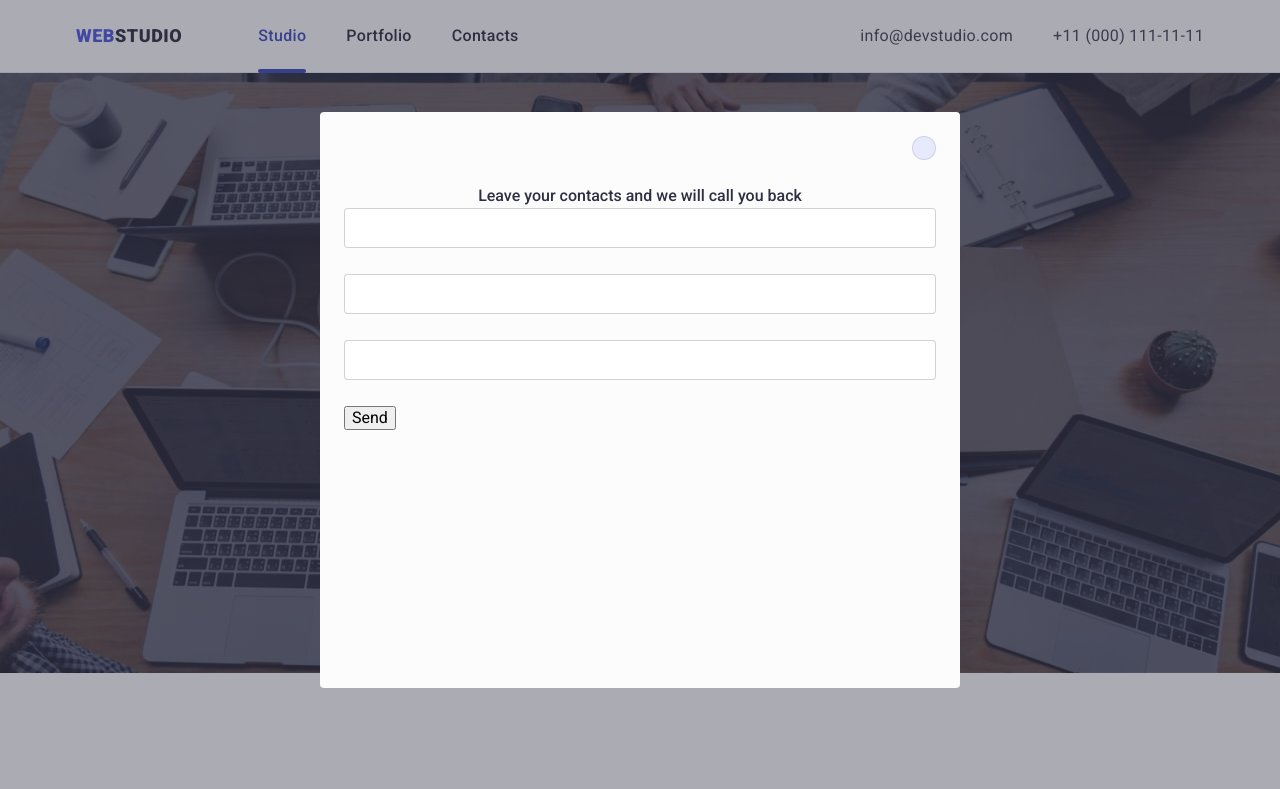
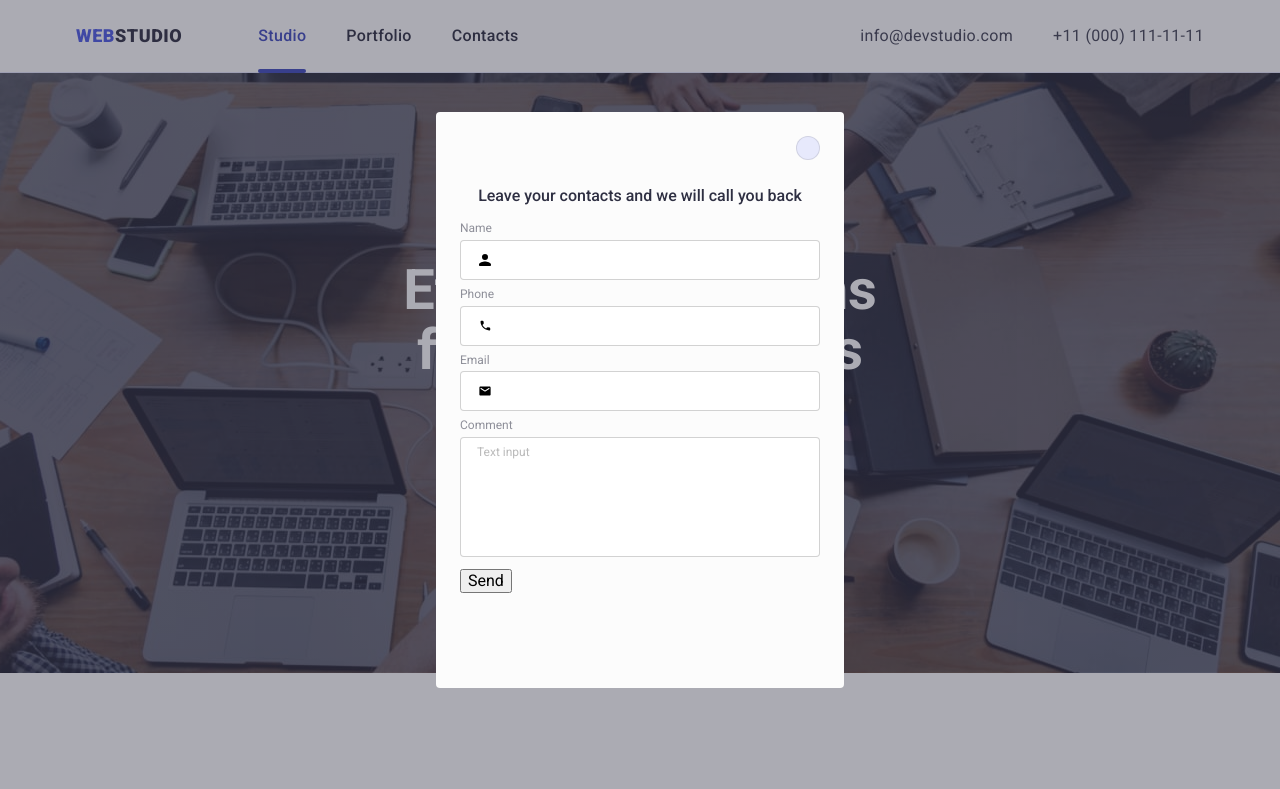
Before and after one commit to IhorGevci/goit-markup-hw-06, a plain HTML site: page index.html in a window 1280 px wide. Both pictures are taken after a click on the button "Order Service". Shown: the top 789 px of the page. Drawn offline with nearby package versions, Linux system fonts and the light colour scheme.

Commit message:
додає іконки та ховер на них

```diff
--- a/css/styles.css
+++ b/css/styles.css
@@ -515,6 +515,10 @@ body {
   line-height: 1.5;
   color: #2e2f42;
   text-align: center;
+  margin-bottom: 14px;
+}
+.modal-field {
+  margin-bottom: 8px;
 }
 
 .modal-input {
@@ -523,18 +527,56 @@ body {
   padding-left: 38px;
   border: 1px solid rgba(33, 33, 33, 0.2);
   border-radius: 4px;
-  margin-bottom: 26px;
   outline: transparent;
   transition-property: border-color;
   transition-duration: 250ms;
   transition-timing-function: cubic-bezier(0.4, 0, 0.2, 1);
 }
+.input-wrap {
+  position: relative;
+}
 
-.modal-input:is(:hover, :focus) {
+.modal-input-icon {
+  position: absolute;
+  left: 16px;
+  top: 50%;
+  transform: translateY(-50%);
+  transition-property: fill;
+  transition-duration: 250ms;
+  transition-timing-function: cubic-bezier(0.4, 0, 0.2, 1);
+}
+
+.modal-comment {
+  width: 100%;
+  height: 120px;
+  border: 1px solid rgba(33, 33, 33, 0.2);
+  border-radius: 4px;
+  outline: transparent;
+  transition-property: border-color;
+  transition-duration: 250ms;
+  transition-timing-function: cubic-bezier(0.4, 0, 0.2, 1);
+  resize: none;
+  padding: 8px 16px;
+}
+
+.modal-input-text span {
+  font-size: 12px;
+  color: #8e8f99;
+  margin-bottom: 4px;
+  display: block;
+}
+
+.modal-input:is(:hover, :focus),
+.modal-comment:is(:hover, :focus) {
   border-color: #4d5ae5;
 }
 
-.modal-input::placeholder {
+.modal-input:is(:hover, :focus) + .modal-input-icon {
+  fill: #4d5ae5;
+}
+
+.modal-input::placeholder,
+.modal-comment::placeholder {
   color: rgba(117, 117, 117, 0.5);
 }
 
--- a/index.html
+++ b/index.html
@@ -439,6 +439,10 @@
         </button>
         <p class="modal-title">Leave your contacts and we will call you back</p>
         <form class="modal-form">
+          <div class="modal-field">
+            <label class="modal-input-text">
+              <span>Name</span>
+              <span class="input-wrap">
                 <input
                   class="modal-input"
                   name="user-name"
@@ -447,6 +451,18 @@
                   required
                   minlength="5"
                 />
+                <svg class="modal-input-icon" width="18" height="18">
+                  <use
+                    href="./images/nav-symbol.svg#icon-person-black-18dp-1-1"
+                  ></use>
+                </svg>
+              </span>
+            </label>
+          </div>
+          <div class="modal-field">
+            <label class="modal-input-text">
+              <span>Phone</span>
+              <span class="input-wrap">
                 <input
                   class="modal-input"
                   name="user-tel"
@@ -455,12 +471,45 @@
                   placeholder=" "
                   required
                 />
+                <svg class="modal-input-icon" width="18" height="18">
+                  <use
+                    href="./images/nav-symbol.svg#icon-phone-black-18dp-1-1"
+                  ></use>
+                </svg>
+              </span>
+            </label>
+          </div>
+          <div class="modal-field">
+            <label class="modal-input-text">
+              <span>Email</span>
+              <span class="input-wrap">
                 <input
                   class="modal-input"
                   name="user-email"
                   type="email"
                   placeholder=" "
                 />
+                <svg class="modal-input-icon" width="18" height="18">
+                  <use
+                    href="./images/nav-symbol.svg#icon-email-black-18dp-1-1"
+                  ></use>
+                </svg>
+              </span>
+            </label>
+          </div>
+
+          <div class="modal-field">
+            <label class="modal-input-text">
+              <span>Comment</span>
+              <span class="input-wrap">
+                <textarea
+                  name="user-comment"
+                  class="modal-comment"
+                  placeholder="Text input"
+                ></textarea>
+              </span>
+            </label>
+          </div>
 
           <button type="submit">Send</button>
         </form>
```
Also changed, not shown: images/nav-symbol.svg (added). Lines whose indentation alone changed are shown as unchanged.
